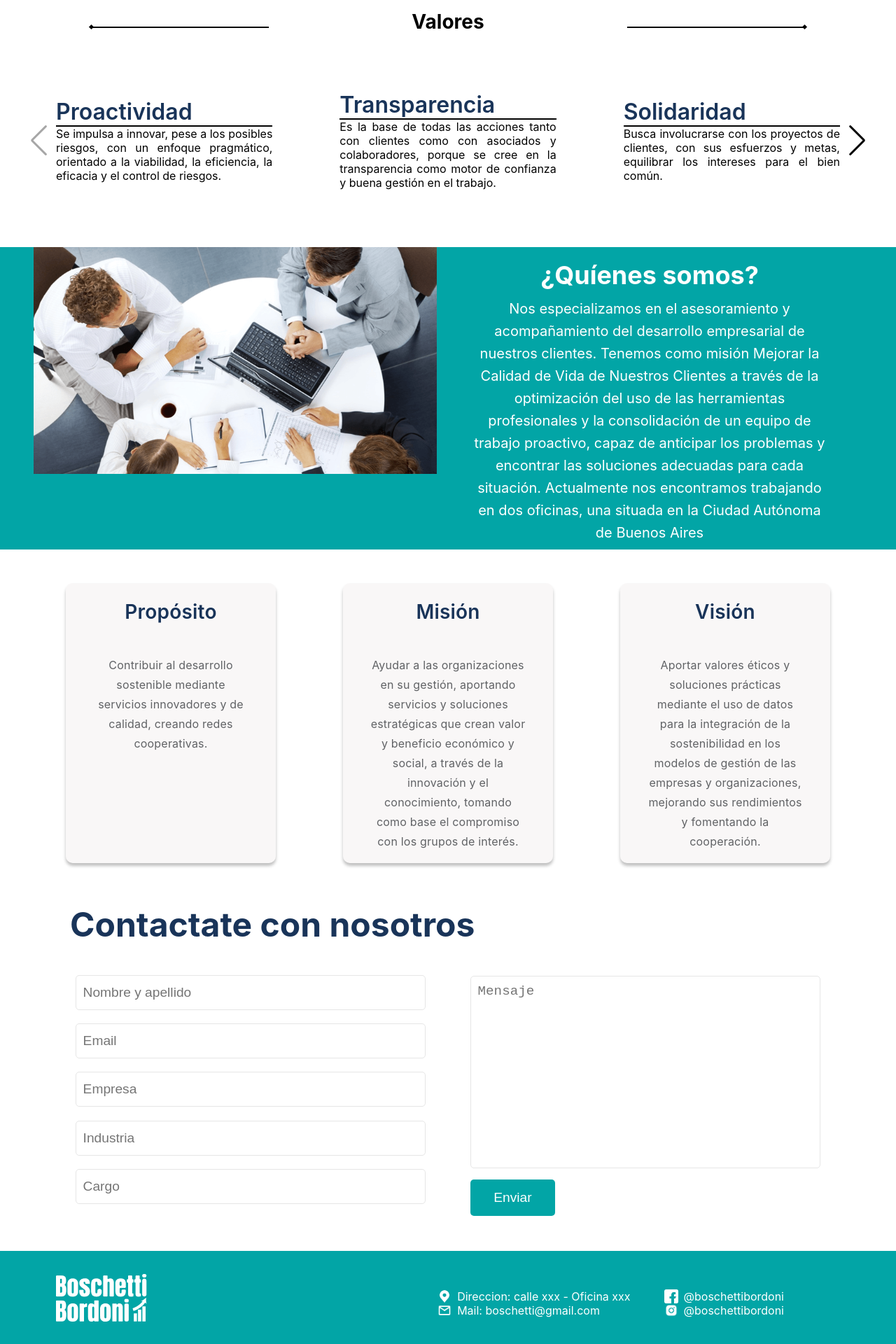
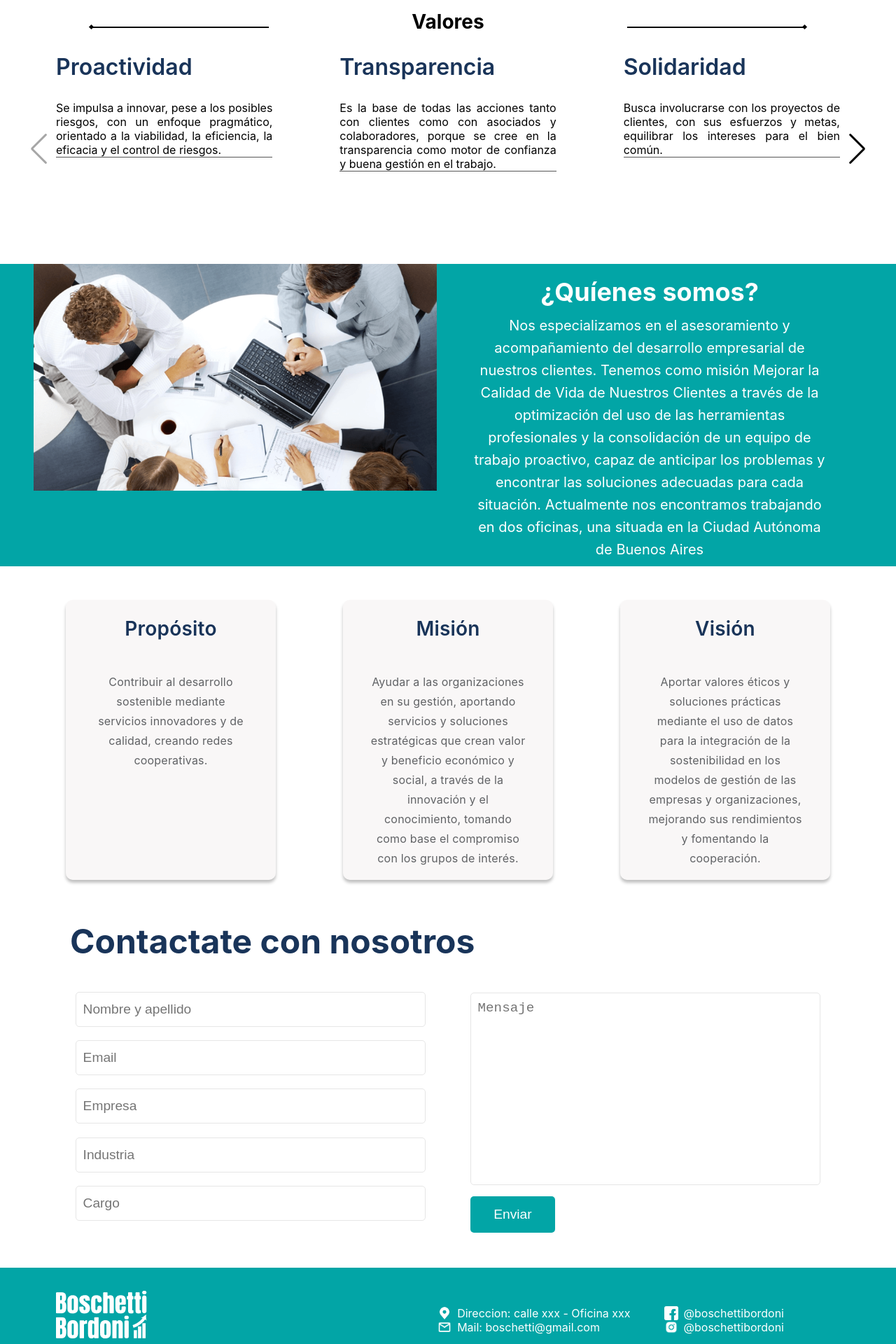
Before and after one commit to Felipe-Suarez/Boschetti-Bordoni, a React (Create React App) app: page / in a window 1280 px wide. Shown: the part 2280-4200 px from the top of the page at 70% size. Built offline with nearby package versions, Linux system fonts and the light colour scheme; the HTML template or start-up script is replaced by a standard one.

Commit message:
design values

```diff
--- a/src/components/Footer/Footer.js
+++ b/src/components/Footer/Footer.js
@@ -5,6 +5,7 @@ import logoMail from "../../assets/logoMail.png";
 import logoInstagram from "../../assets/logoInstagram.png";
 import logoFacebook from "../../assets/facebookLogoOk.png"
 import Bounce from 'react-reveal/Bounce';
+import LightSpeed from 'react-reveal/LightSpeed';
 
 //stylesheets
 import "./footer.css";
@@ -14,9 +15,11 @@ const Footer = () => {
   return (
     <footer className="footer">
       <div className="networks-container">
-        <div>
-          <img className="footer-logo" src={logoCompleto} alt="logoFooter" />
-        </div>
+        <LightSpeed>
+          <div>
+            <img className="footer-logo" src={logoCompleto} alt="logoFooter" />
+          </div>
+        </LightSpeed>
 
         <Bounce bottom>
           <div className="footer-info-container">
--- a/src/components/Values/values.css
+++ b/src/components/Values/values.css
@@ -4,8 +4,7 @@
 }
 
 .swiper-wrapper {
-  /* align-items: flex-start; */
-  align-items: center;
+  align-items: flex-start;
 }
 
 .swiper-slide {
@@ -19,11 +18,13 @@
   color: var(--main-color);
   font-size: 1.5rem;
   font-weight: 600;
-  border-bottom: 2px solid #000;
+  margin-bottom: 2rem;
+  line-height: 1;
 }
 
 .value-txt {
   font-size: 1rem;
+  border-bottom: 1.5px solid #000a;
 }
 
 .title-box {
```
